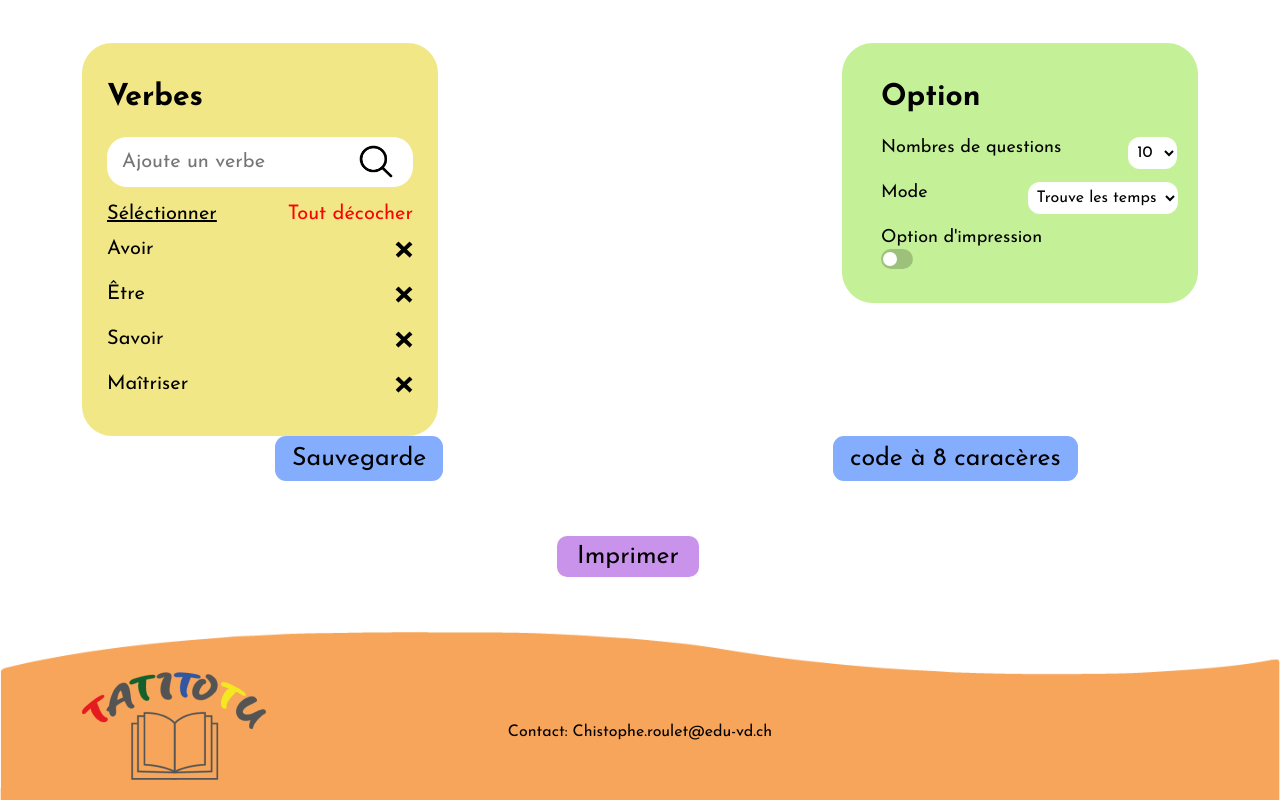
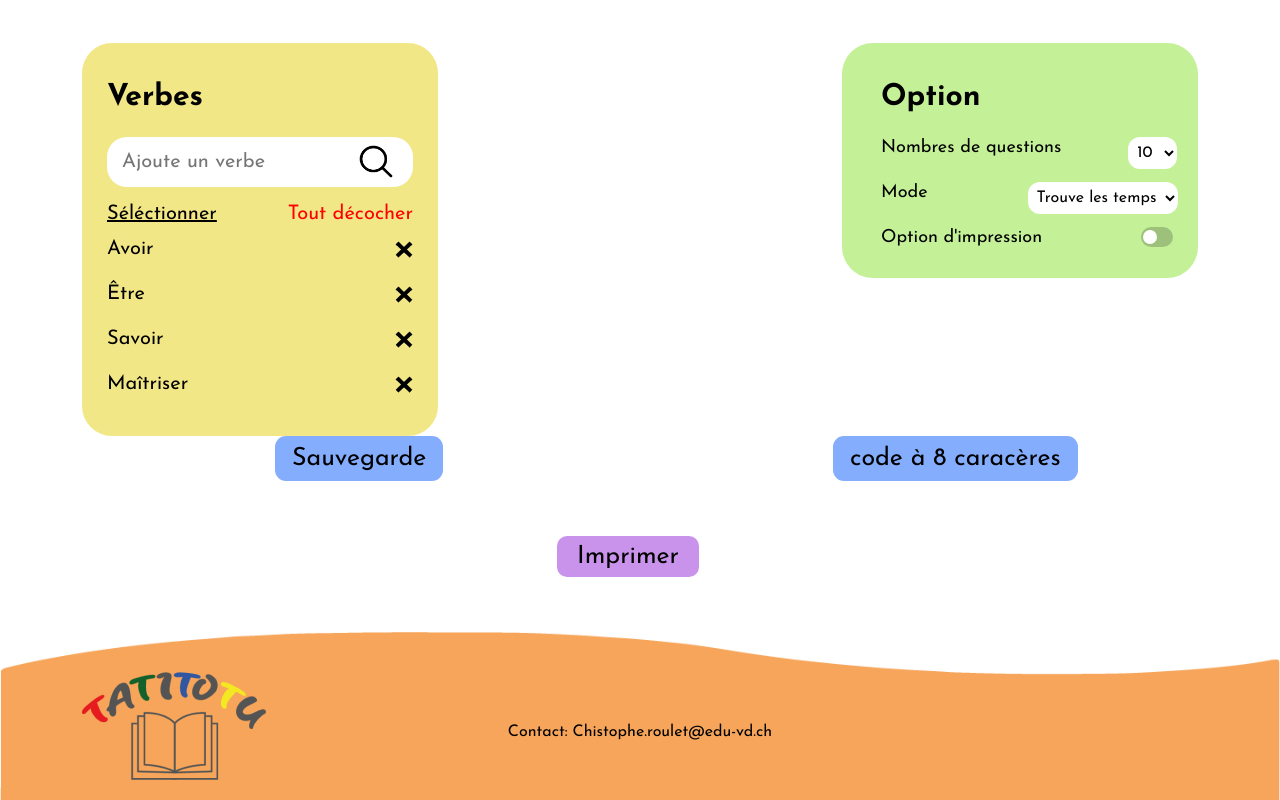
Before and after one commit to Zoebusigny/Tatitotu, a website built with Parcel: page src/create.html in a window 1280 px wide. Shown: the part 1251-2051 px from the top of the page. Built offline with nearby package versions, Linux system fonts and the light colour scheme.

Commit message:
correction de l'emplacement du switch

```diff
--- a/src/scss/modules/_option.scss
+++ b/src/scss/modules/_option.scss
@@ -49,6 +49,9 @@
 }
 
 .t-create .option-impression {
+  display: flex;
+  justify-content: space-between;
+  padding-right: 25px;
   .switch {
     -webkit-appearance: none;
     position: relative;
```
